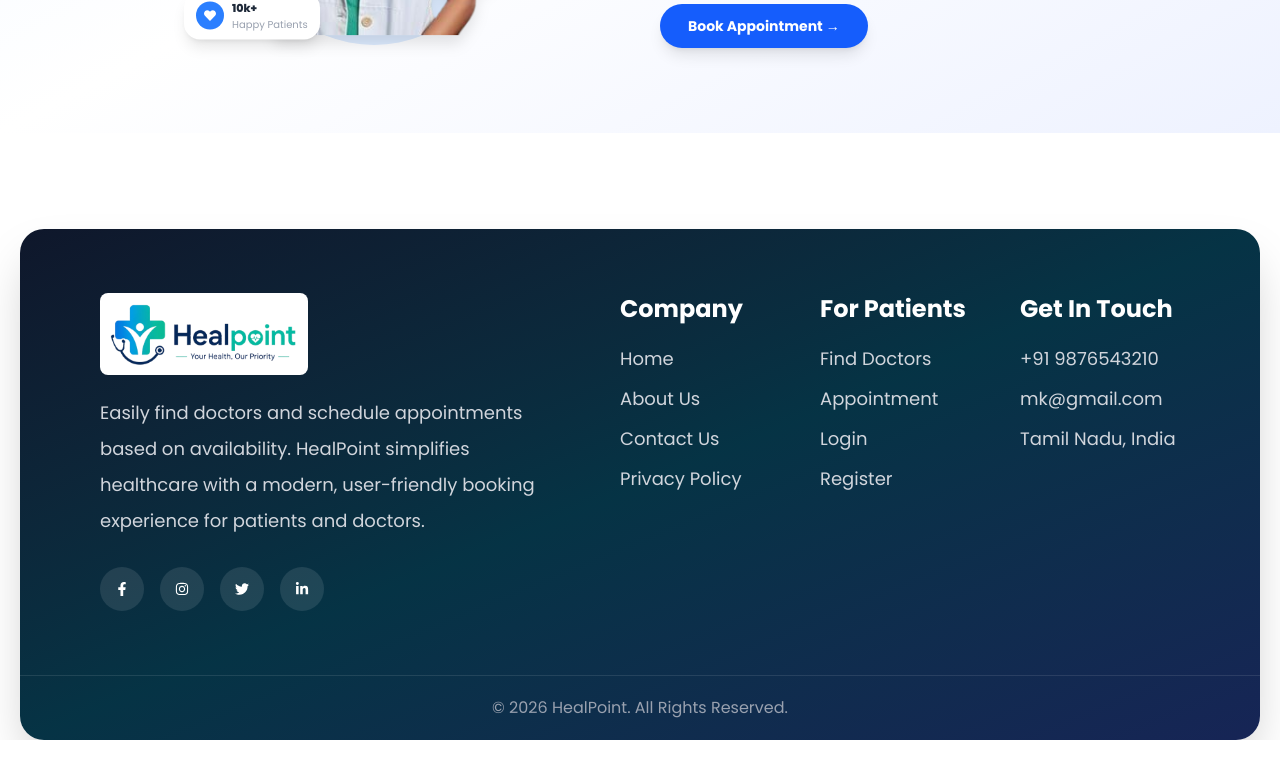
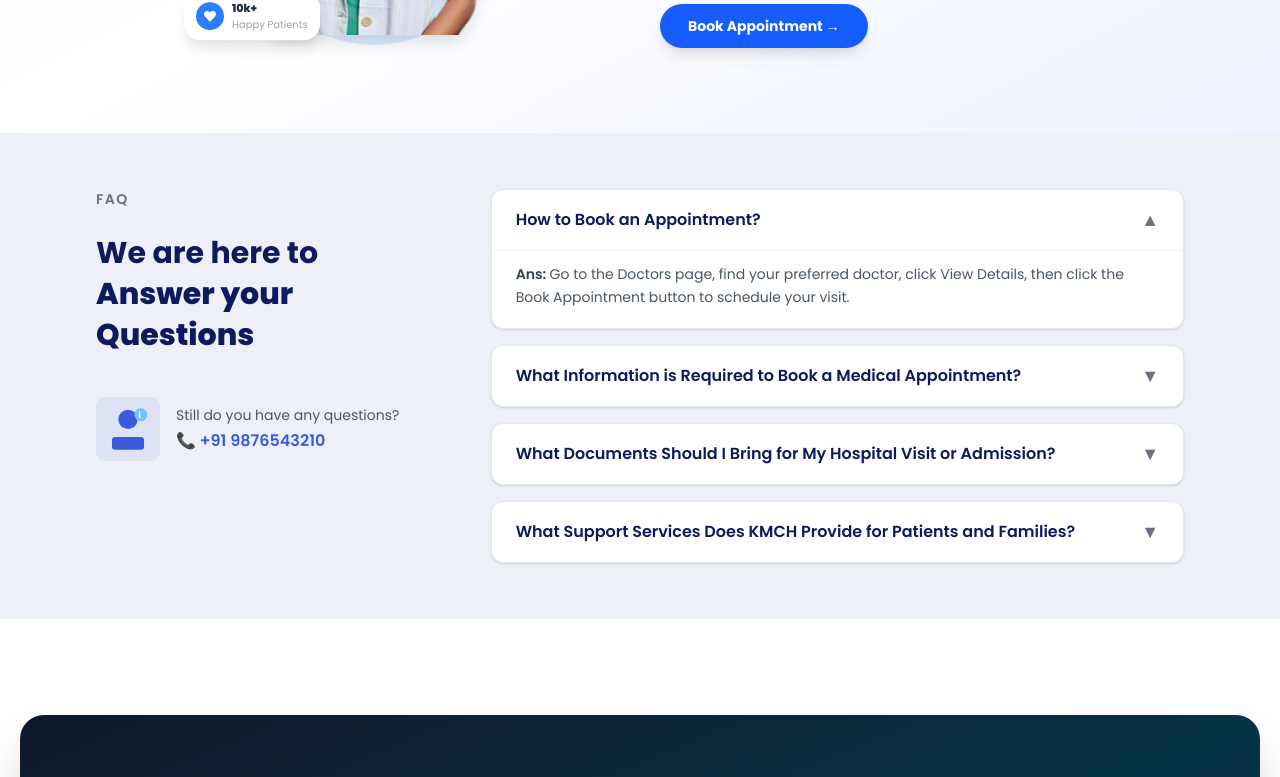
Before and after one commit to Muthukumar0769/HealPoint-Project--Frontend, a React (Vite) app: page / in a window 1280 px wide. Shown: the part 1540-2317 px from the top of the page. Before the commit the page ends 2280 px from the top, so only its background shows below. Built offline with nearby package versions, Linux system fonts and the light colour scheme; no server answers.

Commit message:
Deployment

```diff
--- /dev/null
+++ b/src/components/Header/Faq.tsx
@@ -0,0 +1,86 @@
+import { useState } from "react";
+
+const faqs = [
+  {
+    question: "How to Book an Appointment?",
+    answer:
+      "Go to the Doctors page, find your preferred doctor, click View Details, then click the Book Appointment button to schedule your visit.",
+  },
+  {
+    question: "What Information is Required to Book a Medical Appointment?",
+    answer:
+      "You will need to provide your full name, contact number, age, reason for visit, and preferred date and time for the appointment.",
+  },
+  {
+    question: "What Documents Should I Bring for My Hospital Visit or Admission?",
+    answer:
+      "Please bring a valid ID proof, previous medical records, prescription slips, insurance documents (if applicable), and any prior test reports.",
+  },
+  {
+    question: "What Support Services Does KMCH Provide for Patients and Families?",
+    answer:
+      "We offer counseling services, patient assistance desks, ambulance facilities, pharmacy, cafeteria, and 24/7 emergency support for patients and their families.",
+  },
+];
+
+export const FAQ = () => {
+  const [openIndex, setOpenIndex] = useState<number | null>(0);
+
+  const toggle = (index: number) => {
+    setOpenIndex(openIndex === index ? null : index);
+  };
+
+  return (
+    <section className="bg-[#EEF0F8] px-6 py-14 md:px-16 lg:px-24">
+      <div className="max-w-7xl mx-auto flex flex-col md:flex-row gap-12">
+        <div className="md:w-1/3 flex flex-col justify-start gap-6">
+          <p className="text-sm font-semibold text-gray-500 uppercase tracking-widest">FAQ</p>
+          <h2 className="text-3xl font-bold text-[#0d1b5e] leading-snug">
+            We are here to <span className="font-extrabold">Answer your Questions</span>
+          </h2>
+
+          <div className="flex items-center gap-4 mt-4">
+            <div className="w-16 h-16 flex-shrink-0">
+              <svg viewBox="0 0 80 80" fill="none" xmlns="http://www.w3.org/2000/svg">
+                <rect width="80" height="80" rx="12" fill="#dce3f5" />
+                <circle cx="40" cy="28" r="12" fill="#3b5bdb" />
+                <rect x="20" y="50" width="40" height="16" rx="4" fill="#3b5bdb" />
+                <circle cx="56" cy="22" r="8" fill="#74c0fc" />
+                <text x="53" y="26" fontSize="10" fill="white" fontWeight="bold">i</text>
+              </svg>
+            </div>
+
+            <div>
+              <p className="text-sm text-gray-600 mb-1">Still do you have any questions?</p>
+              <a href="tel:+919876543210" className="text-[#3b5bdb] font-semibold flex items-center gap-1 hover:underline">
+                📞 +91 9876543210
+              </a>
+            </div>
+          </div>
+        </div>
+        <div className="md:w-2/3 flex flex-col gap-4">
+          {faqs.map((faq, index) => (
+            <div key={index} className="bg-white rounded-xl border border-gray-200 overflow-hidden shadow-sm">
+              <button onClick={() => toggle(index)} className="w-full flex justify-between items-center px-6 py-4 text-left">
+                <span className="font-semibold text-[#0d1b5e] text-sm md:text-base">
+                  {faq.question}
+                </span>
+                <span className="text-gray-500 text-lg ml-4">
+                  {openIndex === index ? "▲" : "▼"}
+                </span>
+              </button>
+
+              {openIndex === index && (
+                <div className="px-6 pb-5 text-gray-600 text-sm leading-relaxed border-t border-gray-100 pt-3">
+                  <span className="font-semibold text-gray-700">Ans: </span>
+                  {faq.answer}
+                </div>
+              )}
+            </div>
+          ))}
+        </div>
+
+      </div>
+    </section>
+  );
+};
--- a/src/pages/Patient/Home.tsx
+++ b/src/pages/Patient/Home.tsx
@@ -1,4 +1,5 @@
 import { Banner } from "../../components/Header/Banner";
+import { FAQ } from "../../components/Header/Faq";
 import { Header } from "../../components/Header/Header";
 import { SeniorDoctors } from "../../components/Header/SeniorDoctors";
 import { SpecialityMenu } from "../../components/Header/SpecialityMenu";
@@ -12,6 +13,7 @@ export const Home = () => {
       <SpecialityMenu />
       <Banner />
       <SeniorDoctors />
+      <FAQ/>
     </main>
   );
 };
```
